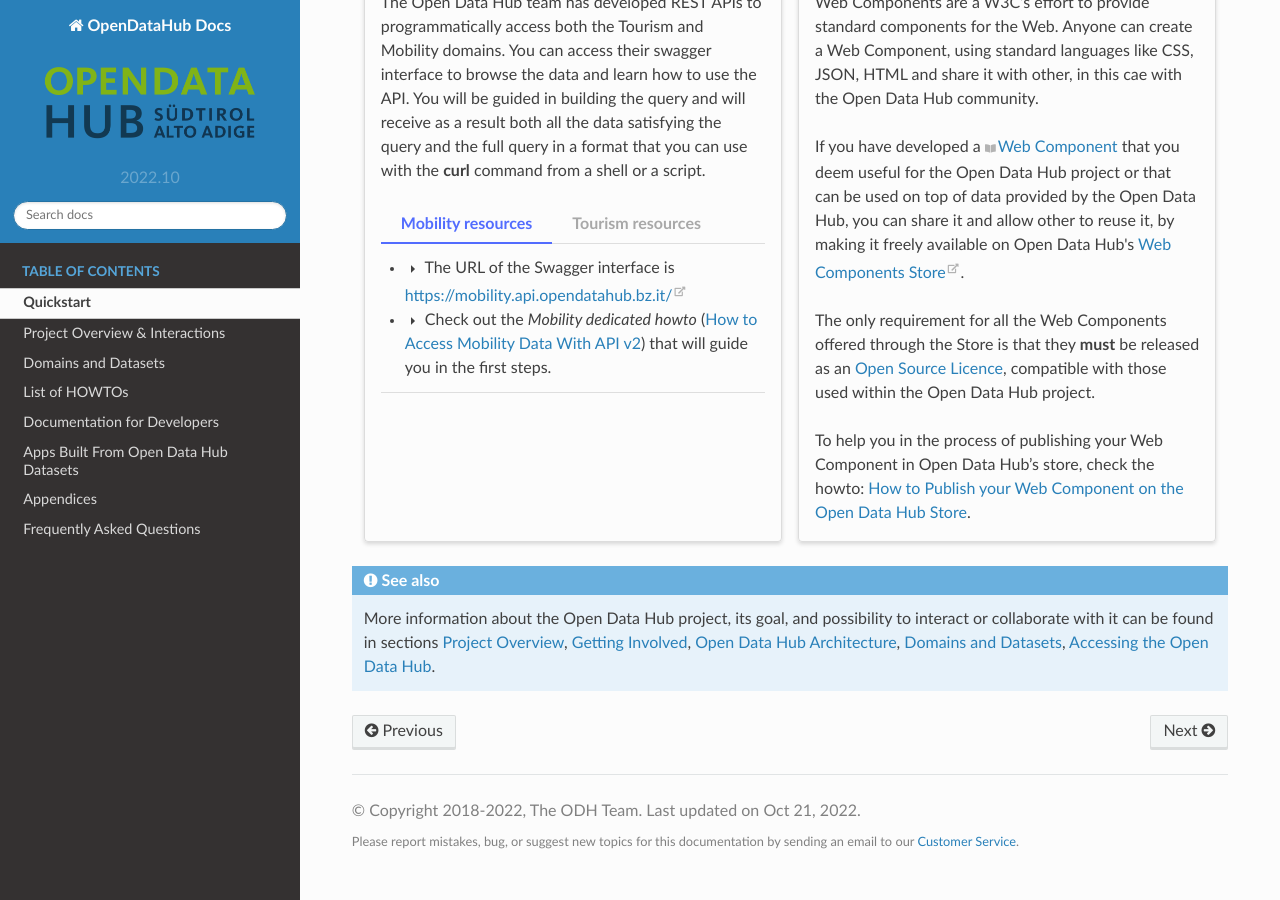
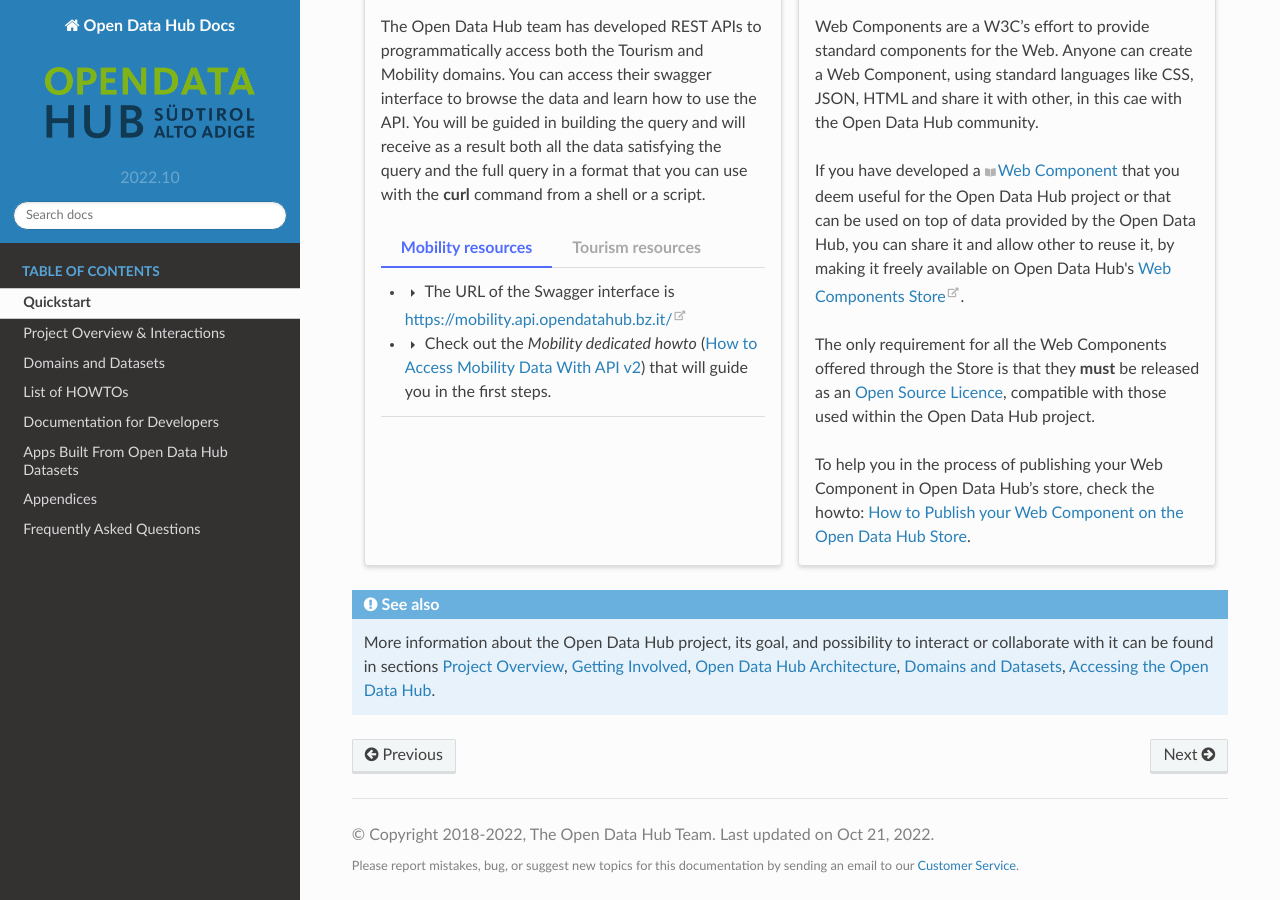
Before and after one commit to noi-techpark/odh-docs, a Sphinx documentation site: the page built from source/quickstart.rst, in a window 1280 px wide and 900 px high, scrolled down 803 px. Built offline with Sphinx 7.4.7 and the Read the Docs theme 2.0.0, drawn with Linux system fonts in a browser that asks for light colours; some of the changed text lies outside the part shown.

Commit message:
remove ODH occurrences

```diff
--- a/source/conf.py
+++ b/source/conf.py
@@ -65,9 +65,9 @@ source_suffix = '.rst'
 master_doc = 'index'
 
 # General information about the project.
-project = u'OpenDataHub Docs'
-copyright = u'2018-%s, The ODH Team' %(current_year)
-author = u'The ODH Team'
+project = u'Open Data Hub Docs'
+copyright = u'2018-%s, The Open Data Hub Team' %(current_year)
+author = u'The Open Data Hub Team'
 
 
 # The version info for the project you're documenting, acts as replacement for
--- a/source/quickstart.rst
+++ b/source/quickstart.rst
@@ -22,7 +22,7 @@ available online: they are summarised in the following table.
       Data Browser
       ^^^^^
 
-      The `ODH Tourism Data Browser
+      The |odh| `Tourism Data Browser
       <https://databrowser.opendatahub.bz.it/>`_ allows to access all
       the Open Data available in the Tourism domain by simply browsing
       the content of the various datasets.
```
